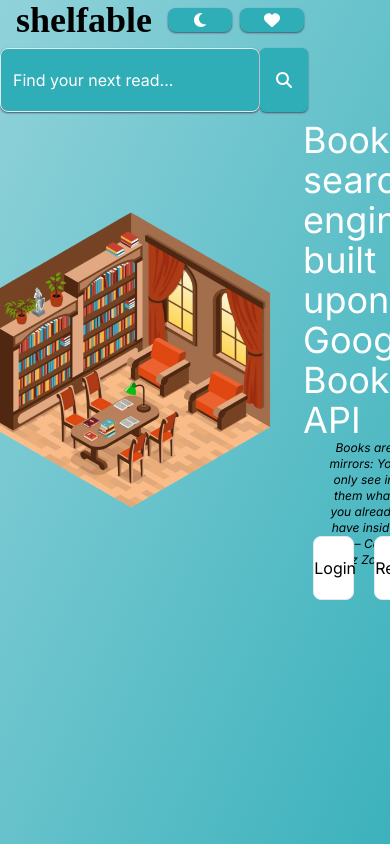
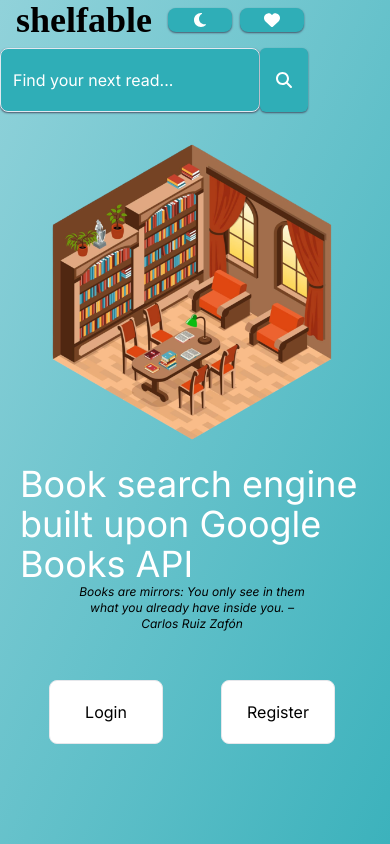
Before and after one commit to Alberto23B/shelfable, a React (Vite) app in the folder client/: page / in a window 390 px wide. Built offline with nearby package versions, Linux system fonts and the light colour scheme; no server answers; a web font is replaced by a local one.

Commit message:
Homepage for mobile

```diff
--- a/client/src/presentational/Homepage.jsx
+++ b/client/src/presentational/Homepage.jsx
@@ -5,7 +5,7 @@
 
 export default function Homepage() {
   return (
-    <div className="flex flex-row items-center justify-center mx-5">
+    <div className="flex flex-col items-center justify-center mx-5 md:flex-row">
       <img src={library}></img>
       <div className="flex flex-col items-center">
         <h2 className="text-4xl text-white">
```
